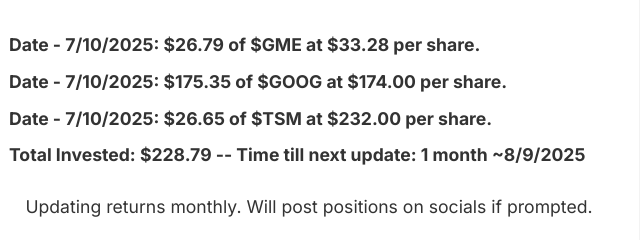
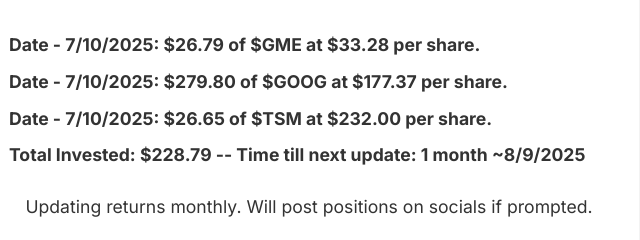
Before and after one commit to Paul-Safranek/InvestorRelations, a plain HTML site: page index.html in a window 1280 px wide. Shown: the part 536-776 px from the top of the page, 331-971 px from the left. Drawn offline with Linux system fonts and the light colour scheme.

Commit message:
Update index.html
update stock

```diff
--- a/index.html
+++ b/index.html
@@ -186,7 +186,7 @@
         <!-- Additional Lines of Text (Investment Updates) -->
         <div class="investment-updates">
 <p>Date - 7/10/2025: $26.79 of $GME at $33.28 per share. </p>
-<p>Date - 7/10/2025: $175.35 of $GOOG at $174.00 per share.</p>
+<p>Date - 7/10/2025: $279.80 of $GOOG at $177.37 per share.</p>
 <p>Date - 7/10/2025: $26.65 of $TSM at $232.00 per share.</p>
 <p>Total Invested: $228.79  -- Time till next update: 1 month ~8/9/2025</p>
         </div>
```
